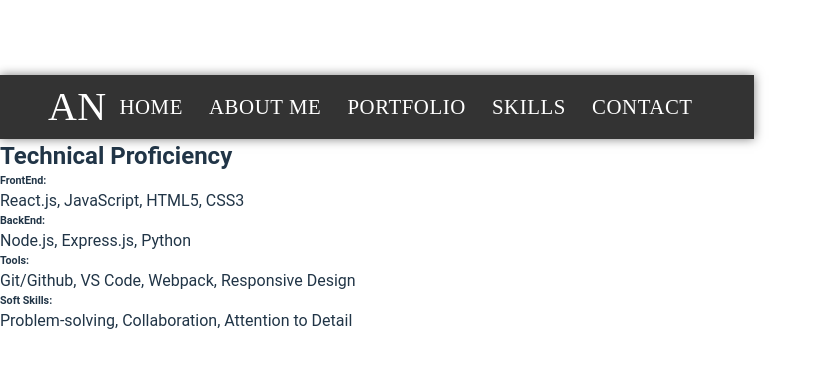
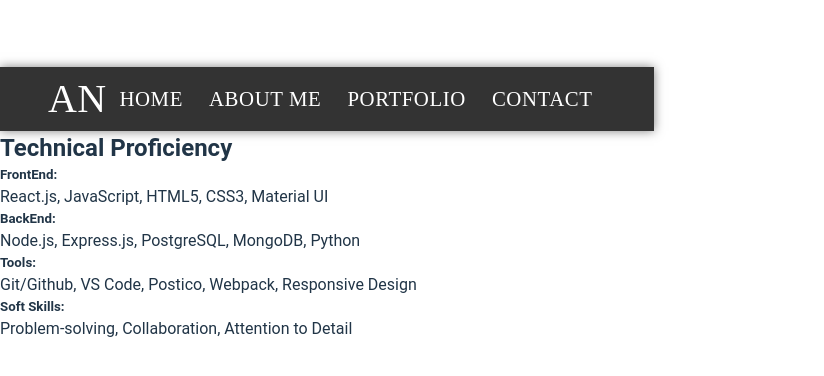
Before and after one commit to NunezAndy/react-personal-website, a React (Vite) app in the folder react-personal-website/: page /skills in a window 1280 px wide. Shown: the part 196-572 px from the top of the page, without its empty margins (0-824 px from the left). Built offline with nearby package versions, Linux system fonts and the light colour scheme.

Commit message:
portfolio changes

```diff
--- a/react-personal-website/src/components/Navbar.jsx
+++ b/react-personal-website/src/components/Navbar.jsx
@@ -91,9 +91,6 @@ function NavBar() {
                   <Button color="inherit" component={NavLink} to="/projects" sx={navLinkStyle}>
                     Portfolio
                   </Button>
-                  <Button color="inherit" component={NavLink} to="/skills" sx={navLinkStyle}>
-                    Skills
-                  </Button>
                   <Button color="inherit" component={NavLink} to="/contact" sx={navLinkStyle}>
                     Contact
                   </Button>
@@ -124,9 +121,6 @@ function NavBar() {
             <Button color="inherit" component={NavLink} to="/projects" sx={navLinkStyle}>
               Portfolio
             </Button>
-            <Button color="inherit" component={NavLink} to="/skills" sx={navLinkStyle}>
-              Skills
-            </Button>
             <Button color="inherit" component={NavLink} to="/contact" sx={navLinkStyle}>
               Contact
             </Button>
--- a/react-personal-website/src/components/Projects.jsx
+++ b/react-personal-website/src/components/Projects.jsx
@@ -1,8 +1,34 @@
 import React from 'react'
+import data from "../data/index.json";
 
 function Projects() {
   return (
-    <div>Projects</div>
+    <section className='portfolio--section' id='MyPortfolio'>
+      <div className='portfolio--container-box'>
+        <div className='portfolio--container'>
+          <p className='sub--title'>Recent Projects</p>
+          <h2 className='section--heading'>My Portfolio</h2>
+        </div>
+        <div>
+          <button>Visit my Github</button>
+        </div>
+      </div>
+      <div className='portfolio--section--container'>
+        {data?.portfolio?.map((item, index) => (
+          <div key={index} className='portfolio--section--card'>
+            <div className='portfolio--section--img'>
+              <img src={item.img} alt="Placeholder" />
+            </div>
+            <div className='portfolio--section--card--content'>
+              <div>
+                <h3 className='portfolio--section--title'>{item.title}</h3>
+                <p className='text-md'>{item.description}</p>
+              </div>
+            </div>
+          </div>
+        ))}
+      </div>
+    </section>
   )
 }
 
--- a/react-personal-website/src/components/Skills.jsx
+++ b/react-personal-website/src/components/Skills.jsx
@@ -5,16 +5,16 @@ const Skills = () => {
   return (
     <section className="skills-container">
       <h3>Technical Proficiency</h3>
-      <h6>FrontEnd:</h6>
-      <p>React.js, JavaScript, HTML5, CSS3</p>
+      <h5>FrontEnd:</h5>
+      <p>React.js, JavaScript, HTML5, CSS3, Material UI</p>
 
-      <h6>BackEnd:</h6>
-      <p>Node.js, Express.js, Python</p>
+      <h5>BackEnd:</h5>
+      <p>Node.js, Express.js, PostgreSQL, MongoDB, Python</p>
 
-      <h6>Tools:</h6>
-      <p>Git/Github, VS Code, Webpack, Responsive Design</p>
+      <h5>Tools:</h5>
+      <p>Git/Github, VS Code, Postico, Webpack, Responsive Design</p>
 
-      <h6>Soft Skills:</h6>
+      <h5>Soft Skills:</h5>
       <p>Problem-solving, Collaboration, Attention to Detail</p>
 
 
--- /dev/null
+++ b/react-personal-website/src/data/index.json
@@ -0,0 +1,16 @@
+{
+    "portfolio": [
+        {
+            "id": "1",
+            "src": "",
+            "title": "E-Commerce",
+            "description": "a camping website where you can buy and sell items"
+        },
+        {
+            "id": "2",
+            "src": "",
+            "title": "Strangers Things",
+            "description": "a craigslist type replica"
+        }
+    ]
+}
```
